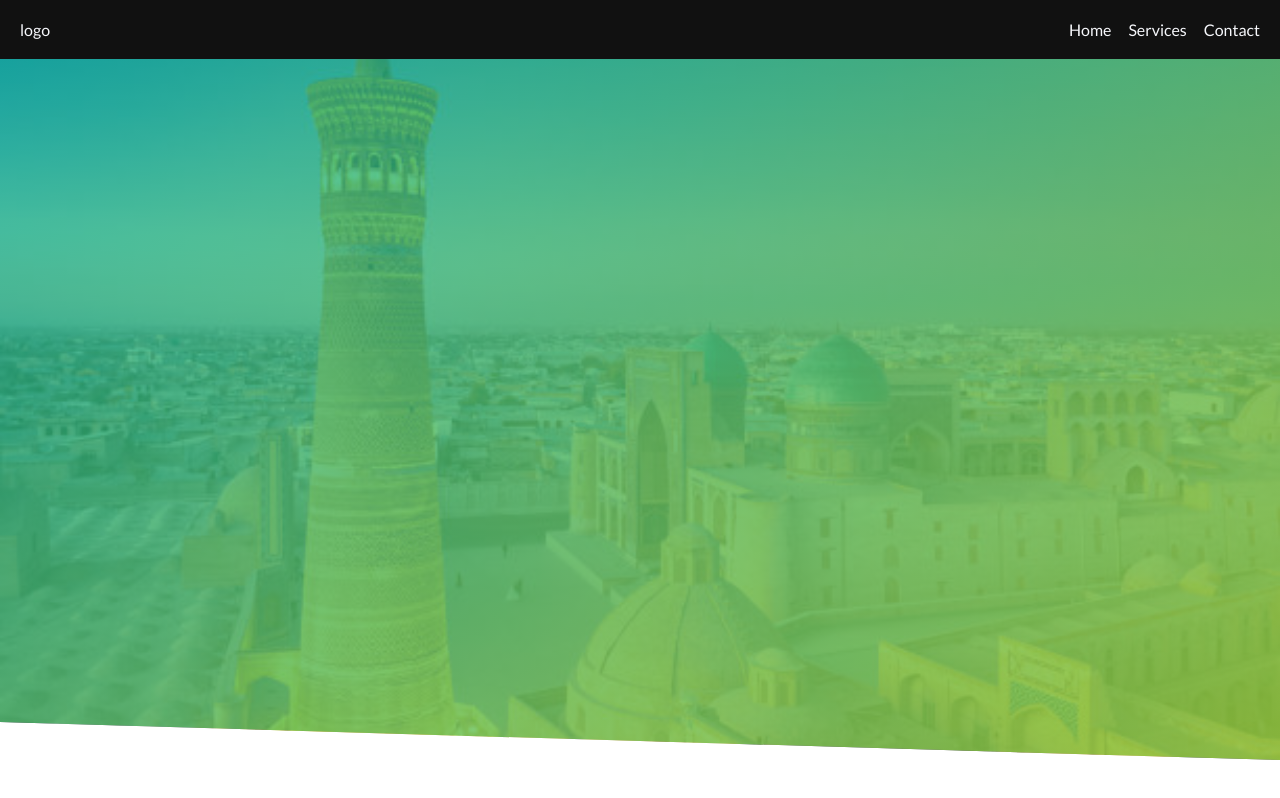
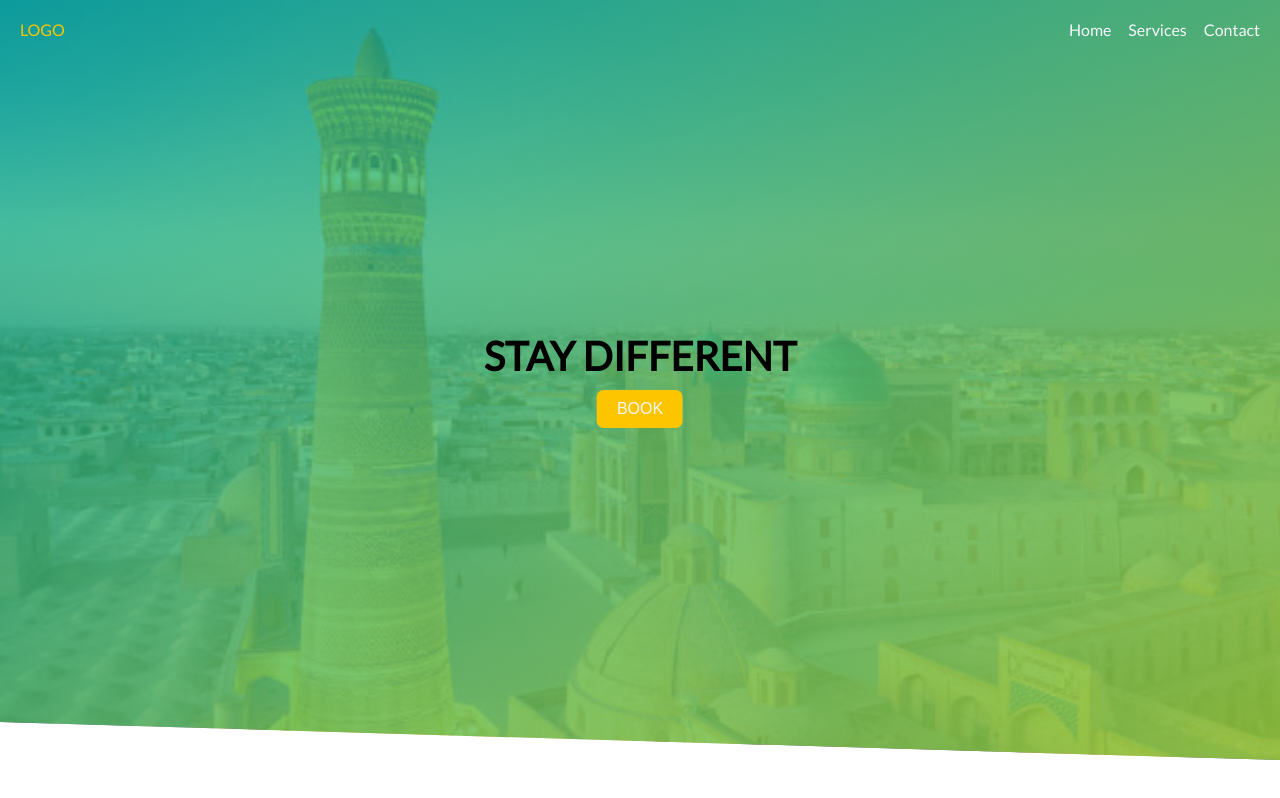
Before and after one commit to DearInvisible/tourism, a plain HTML site: page index.html in a window 1280 px wide. Drawn offline with Linux system fonts and the light colour scheme.

Commit message:
added new animation

```diff
--- a/index.html
+++ b/index.html
@@ -6,14 +6,13 @@
     <meta name="viewport" content="width=device-width, initial-scale=1.0" />
     <title>Document</title>
     <link rel="stylesheet" href="../tourism/sass/components/base.css" />
-
   </head>
   <body>
     <header class="header">
       <nav class="nav">
         <ul class="nav__list">
-          <li class="nav__item" logo>
-            <a class="nav__link">logo</a>
+          <li class="nav__item logo">
+            <a class="nav__link upp">logo</a>
           </li>
           <li class="nav__item"></li>
           <li class="nav__right-list">
@@ -27,6 +26,10 @@
           </li>
         </ul>
       </nav>
+      <div class="header__content center">
+        <h1 class="heading-primary upp animateText">Stay Different</h1>
+        <button class="btn upp mt-sm animateBtn">book</button>
+      </div>
     </header>
   </body>
 </html>
--- /dev/null
+++ b/sass/components/_animation.scss
@@ -0,0 +1,29 @@
+.animateText {
+  &:hover {
+    animation: animateddText 1s ease-in;
+  }
+
+  @keyframes animateddText {
+    0% {
+      transform: scale(1.1) rotate(360deg);
+    }
+    50% {
+      transform: scale(1.2) rotate(600deg);
+    }
+    100% {
+      transform: scale(1) rotate(0);
+    }
+  }
+}
+.animateBtn {
+  &:hover {
+    transition: $animation-timing;
+    transform: translateY(-4px);
+    box-shadow: 0 4px 10px rgba($background, 0.6);
+
+    &:active {
+      transform: translateY(0) scale(0.98);
+      box-shadow: none;
+    }
+  }
+}
--- /dev/null
+++ b/sass/components/_header.scss
@@ -0,0 +1,12 @@
+.header {
+  width: 100%;
+  height: 95vh;
+  background-image: $gradient, url("../../images/bukhara.jpg");
+  background-size: cover;
+  clip-path: polygon(0 0, 100% 0, 100% 100%, 0 95%);
+  position: relative;
+
+  &__content {
+    text-align: center;
+  }
+}
--- a/sass/components/_nav.scss
+++ b/sass/components/_nav.scss
@@ -5,16 +5,25 @@
     padding: 2rem;
     background-color: var(--color-secondary);
     color: var(--color-primary);
+    background-color: transparent;
   }
 
   &__item {
     font-size: $font-size;
   }
+
+  .logo {
+    color: var(--color-tertiary) !important;
+
+  }
+
   &__link {
   }
+
   // * Future drawer
   &__right-list {
   }
+
   &__right-link {
     &:not(:last-of-type) {
       margin-right: 1.5rem;
--- /dev/null
+++ b/sass/components/_typography.scss
@@ -0,0 +1,6 @@
+.upp {
+  text-transform: uppercase;
+}
+.heading-primary {
+  font-size: 4rem;
+}
--- /dev/null
+++ b/sass/components/_utils.scss
@@ -0,0 +1,31 @@
+.center {
+  position: absolute;
+  top: 50%;
+  left: 50%;
+  transform: translate(-50%, -50%);
+}
+
+.btn {
+  font-size: 1.6rem;
+  padding: 1rem 2rem;
+  border: 0;
+  outline: none;
+  border-radius: $border-radius;
+  background-color: var(--color-tertiary);
+  color: var(--color-primary);
+  cursor: pointer;
+
+}
+
+.mt-sm {
+  margin-top: 1rem;
+}
+.mt-md {
+  margin-top: 2.5rem;
+}
+.mb-sm {
+  margin-bottom: 1rem;
+}
+.mb-md {
+  margin-bottom: 2.5rem;
+}
--- a/sass/components/base.scss
+++ b/sass/components/base.scss
@@ -1,11 +1,13 @@
 @import url("https://fonts.googleapis.com/css2?family=Lato&display=swap");
 $font-size: 16px;
-
+$background: #111;
+$animation-timing: 0.3s;
 $gradient: linear-gradient(
   to right bottom,
   rgba(#00b09b, 0.75),
   rgba(#96c93d, 0.88)
 );
+$border-radius: 7px;
 :root {
   --font-size: 16px;
   --color-primary: #f6f7fb;
@@ -34,12 +36,9 @@ ul {
 a {
   text-decoration: none;
 }
-.header {
-  width: 100%;
-  height: 95vh;
-  background-image: $gradient, url("../../images/bukhara.jpg");
-  background-size: cover;
-  clip-path: polygon(0 0, 100% 0, 100% 100%, 0 95%);
-}
 
+@import "./utils";
+@import "./typography";
+@import "./animation";
+@import "./header";
 @import "./nav";
```
Also changed, not shown: sass/components/base.css, 1 other file.
